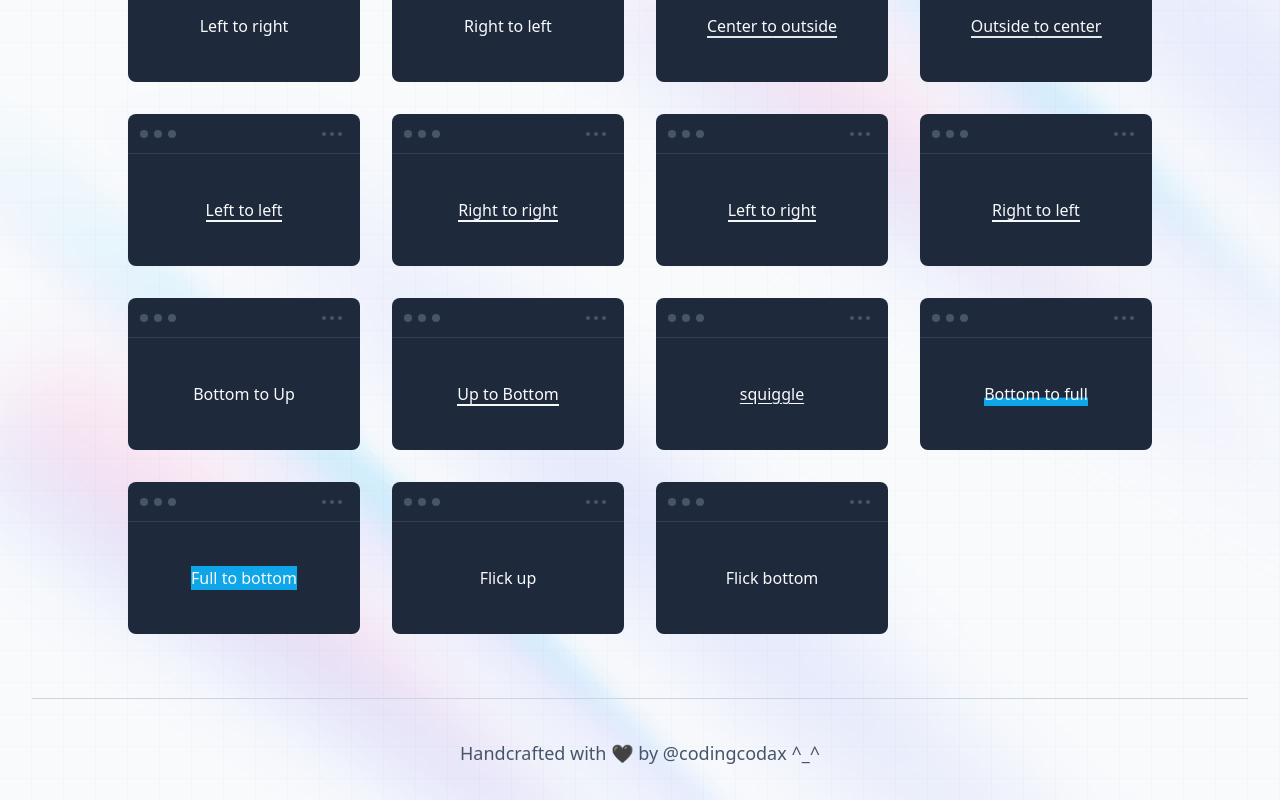
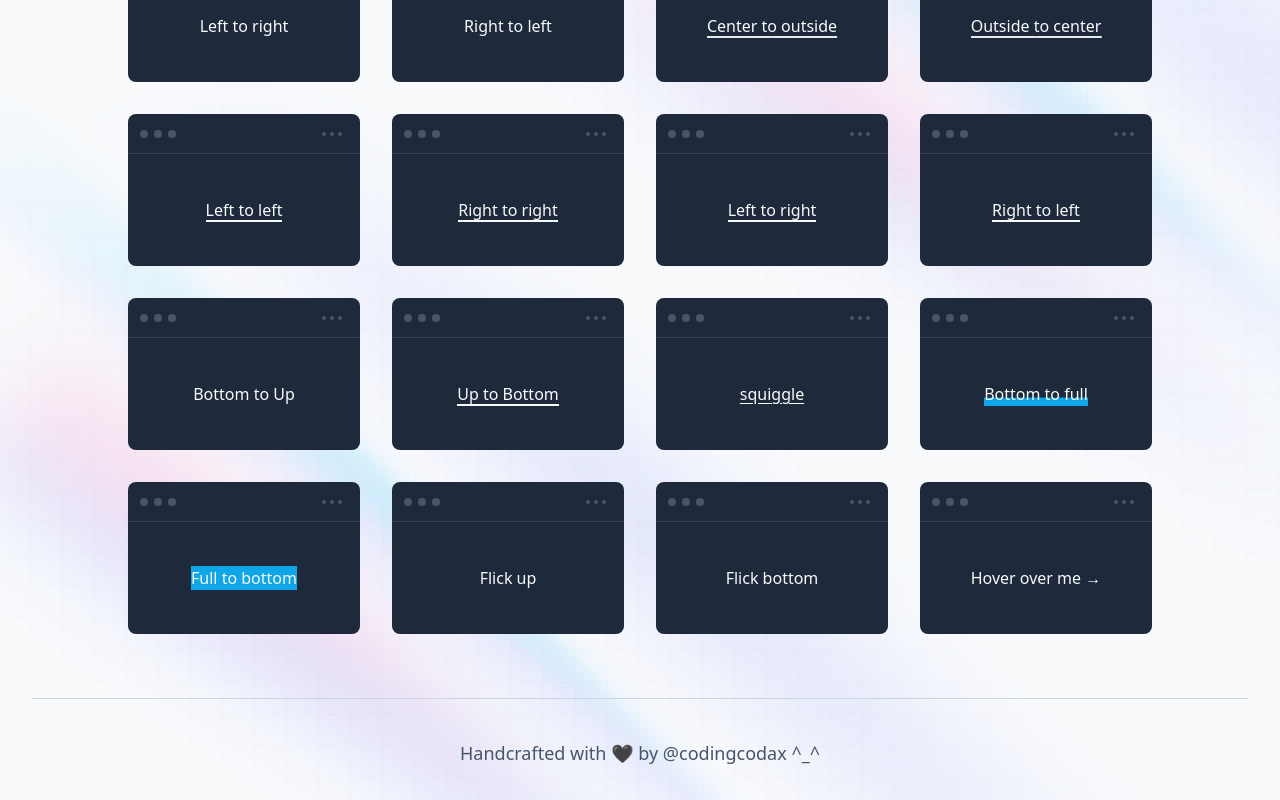
Before and after one commit to codingcodax/mini, a Next.js app: page /components in a window 1280 px wide. Shown: the part 694-1494 px from the top of the page. Built offline with nearby package versions, Linux system fonts and the light colour scheme.

Commit message:
feat(snippets): add link arrow right

```diff
--- /dev/null
+++ b/src/data/snippets/LinkArrowRight.tsx
@@ -0,0 +1,25 @@
+import type { Snippet } from '~/types/snippet';
+
+const LinkArrowRight: Snippet = {
+  title: 'Link Arrow Right',
+  type: 'link',
+  githubLink:
+    'https://github.com/codingcodax/mini/tree/main/src/data/snippets/LinkArrowRight.tsx',
+  playgroundLink: 'https://play.tailwindcss.com/mXjl1YPiXO',
+  source: (
+    <a
+      className='group text-slate-50 transition duration-200 ease-in-out hover:text-sky-400'
+      href='#'
+    >
+      Hover over me{' '}
+      <span
+        aria-hidden='true'
+        className='inline-block translate-x-0 transition-transform duration-200 ease-in-out group-hover:translate-x-1'
+      >
+        →
+      </span>
+    </a>
+  ),
+};
+
+export default LinkArrowRight;
--- a/src/data/snippets/index.ts
+++ b/src/data/snippets/index.ts
@@ -19,6 +19,7 @@ import LinkShowHighlightBottomFull from './LinkShowHighlightBottomFull';
 import LinkShowHighlightFullBottom from './LinkShowHighlightFullBottom';
 import LinkFlickUp from './LinkFlickUp';
 import LinkFlickBottom from './LinkFlickBottom';
+import LinkArrowRight from './LinkArrowRight';
 
 const Snippets: Snippet[] = [
   LinkUnderlineCenterOutside,
@@ -40,6 +41,7 @@ const Snippets: Snippet[] = [
   LinkShowHighlightFullBottom,
   LinkFlickUp,
   LinkFlickBottom,
+  LinkArrowRight,
 ];
 
 export default Snippets;
```
